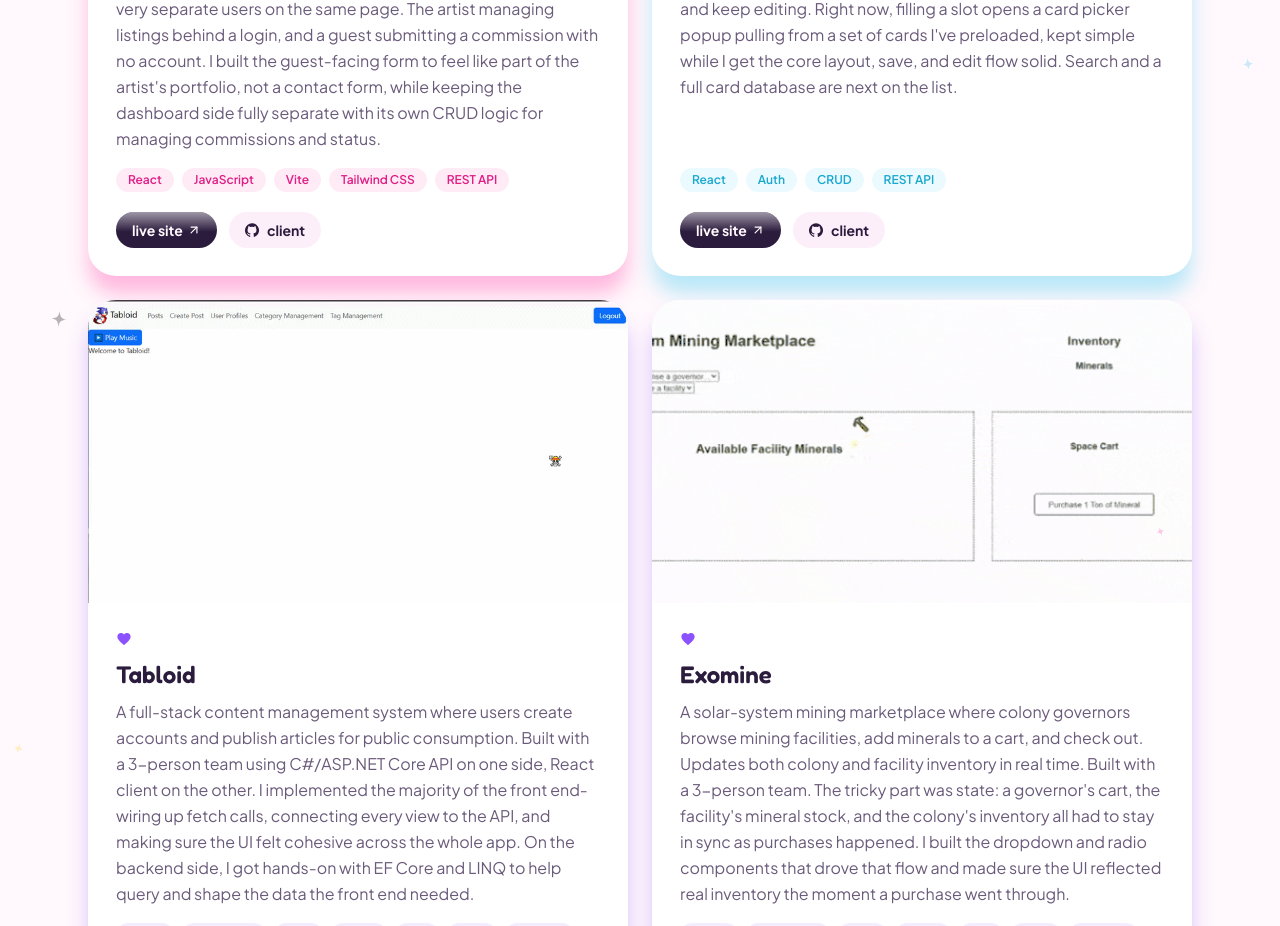
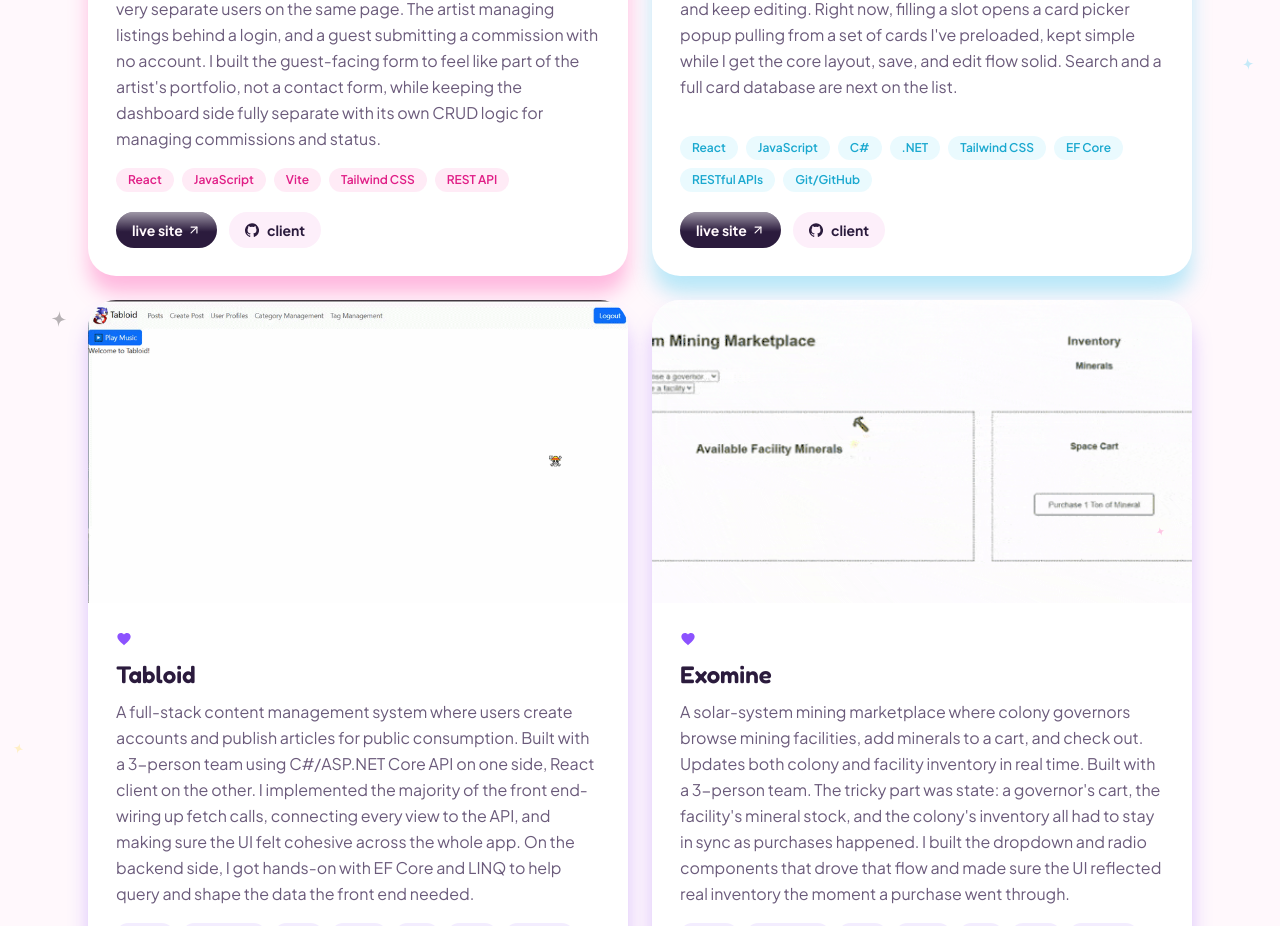
Before and after one commit to judeottilie-tech/experience, a React (Vite) app: page / in a window 1280 px wide. Shown: the part 1851-2777 px from the top of the page. Built offline with nearby package versions, Linux system fonts and the light colour scheme.

Commit message:
Match CardCaptor tags to Tabloid's stack with Tailwind CSS

```diff
--- a/src/data/content.js
+++ b/src/data/content.js
@@ -100,7 +100,7 @@ export const projects = [
     description:
       [ "Full-stack capstone project: an online editor for trading card collectors to design binder layouts before ever touching the cards. Drag cards into slots, name and save layouts, come back and keep editing.",
       " Right now, filling a slot opens a card picker popup pulling from a set of cards I've preloaded, kept simple while I get the core layout, save, and edit flow solid. Search and a full card database are next on the list." ],
-    tags: ['React', 'Auth', 'CRUD', 'REST API'],
+    tags: ['React', 'JavaScript', 'C#', '.NET', 'Tailwind CSS', 'EF Core', 'RESTful APIs', 'Git/GitHub'],
     github: 'https://github.com/judeottilie-tech/CardCaptor',
     live: 'https://cardcaptor.vercel.app/',
     image: '/card-captor-wireframe.png',
```
